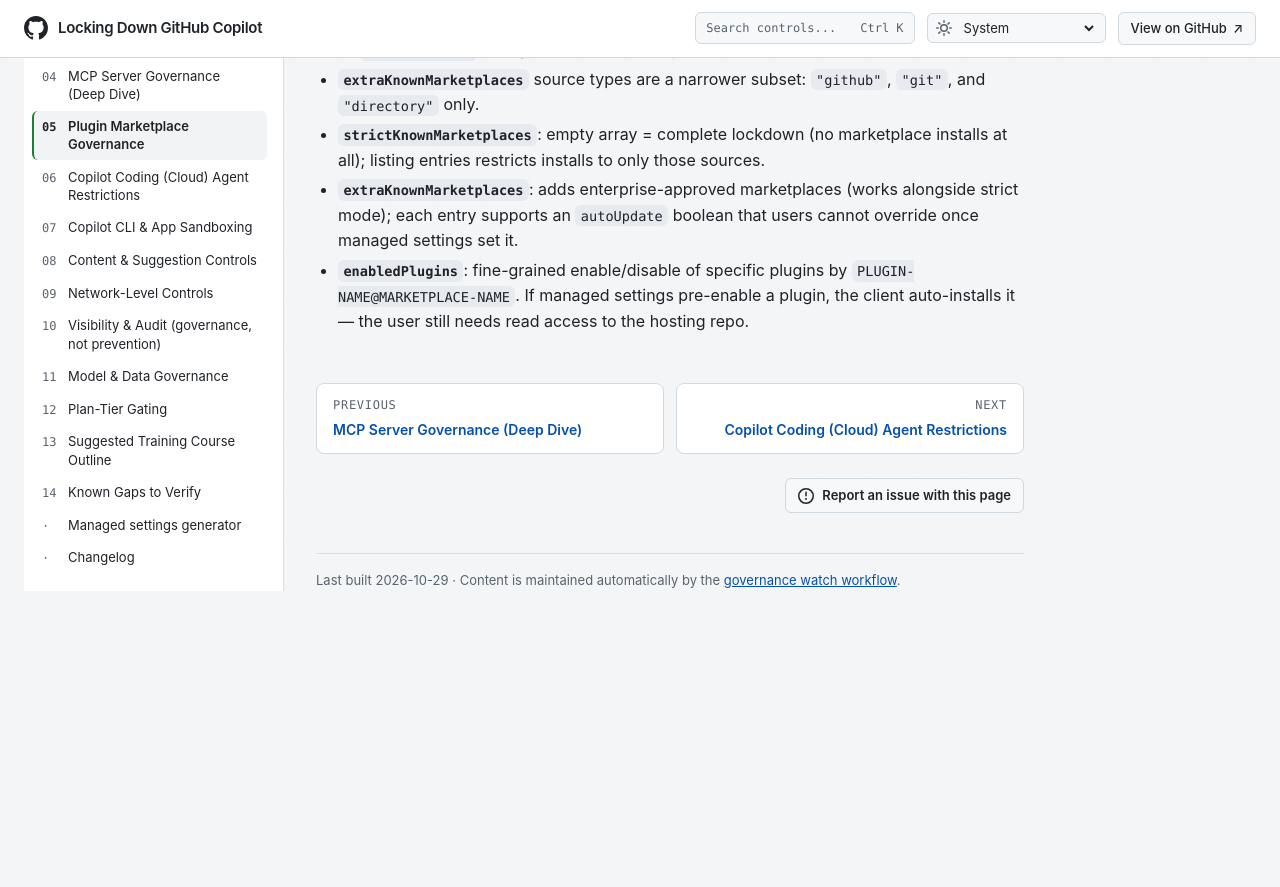
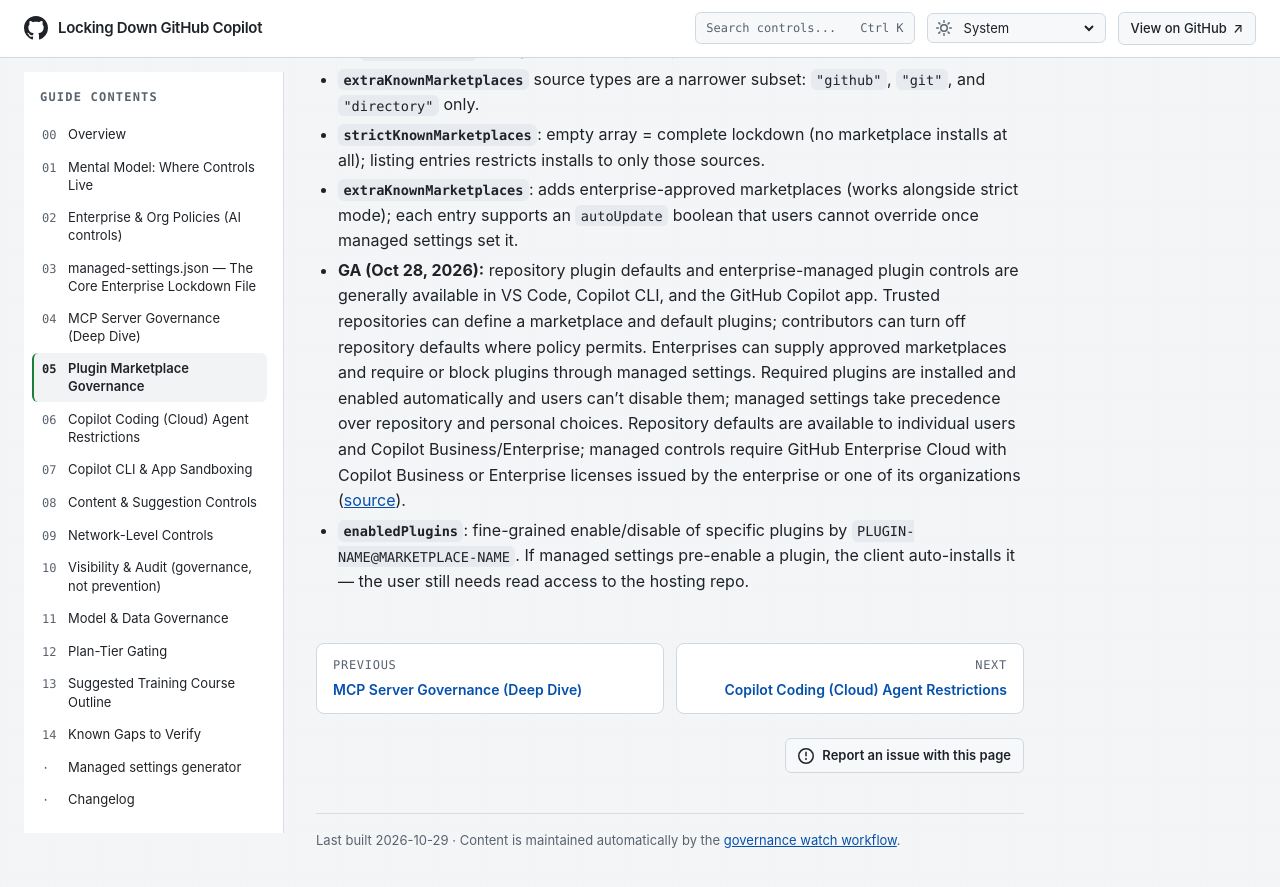
Before and after one commit to beardofedu/copilot-governance-training, a Jekyll site: the page built from docs/sections/plugin-marketplaces.md, in a window 1280 px wide and 900 px high, scrolled down 658 px. Shown: the top 887 px of the window. Built offline with Jekyll 4.4.1, drawn with Linux system fonts in a browser that asks for light colours; before the commit the page ends 1313 px from its top, so only the background shows below that.

Commit message:
Update Copilot governance documentation

```diff
--- a/docs/_data/governance-watch-state.json
+++ b/docs/_data/governance-watch-state.json
@@ -2,7 +2,7 @@
   "sources": {
     "blog": {
       "reviewed_through": "2026-10-22",
-      "note": "GitHub Blog and changelog. Partially reviewed in the 2026-10-29 run (added the 2026-10-15 model deprecations and 2026-10-27 server-to-server auth). Still pending detailed review: Copilot in Teams and Slack (2026-10-15, 2026-10-23), assisted permissions GA and GPT-6.1 Terra (2026-10-26), and the 2026-10-28 Universe announcements (Fusion, Copilot automations, etc.)."
+      "note": "GitHub Blog and changelog. Partially reviewed in the 2026-10-29 run (added the 2026-10-15 model deprecations and 2026-10-27 server-to-server auth; the 2026-10-28 plugin controls GA was added in a later run). Still pending detailed review: Copilot in Teams and Slack (2026-10-15, 2026-10-23), assisted permissions GA and GPT-6.1 Terra (2026-10-26), and the 2026-10-28 Universe announcements (Fusion, Copilot automations, etc.)."
     },
     "docs": {
       "reviewed_through": "2026-10-21",
--- a/docs/sections/plugin-marketplaces.md
+++ b/docs/sections/plugin-marketplaces.md
@@ -27,4 +27,5 @@ last_reviewed: 2026-10-16
 - **`extraKnownMarketplaces`** source types are a narrower subset: `"github"`, `"git"`, and `"directory"` only.
 - **`strictKnownMarketplaces`**: empty array = complete lockdown (no marketplace installs at all); listing entries restricts installs to only those sources.
 - **`extraKnownMarketplaces`**: adds enterprise-approved marketplaces (works alongside strict mode); each entry supports an `autoUpdate` boolean that users cannot override once managed settings set it.
+- **GA (Oct 28, 2026):** repository plugin defaults and enterprise-managed plugin controls are generally available in VS Code, Copilot CLI, and the GitHub Copilot app. Trusted repositories can define a marketplace and default plugins; contributors can turn off repository defaults where policy permits. Enterprises can supply approved marketplaces and require or block plugins through managed settings. Required plugins are installed and enabled automatically and users can't disable them; managed settings take precedence over repository and personal choices. Repository defaults are available to individual users and Copilot Business/Enterprise; managed controls require GitHub Enterprise Cloud with Copilot Business or Enterprise licenses issued by the enterprise or one of its organizations ([source](https://github.blog/changelog/2026-10-28-repository-plugin-defaults-and-enterprise-plugin-controls-generally-available)).
 - **`enabledPlugins`**: fine-grained enable/disable of specific plugins by `PLUGIN-NAME@MARKETPLACE-NAME`. If managed settings pre-enable a plugin, the client auto-installs it — the user still needs read access to the hosting repo.
```
Also changed, not shown: other parts of docs/sections/plugin-marketplaces.md (+1 -1 lines), docs/CHANGELOG.md.
